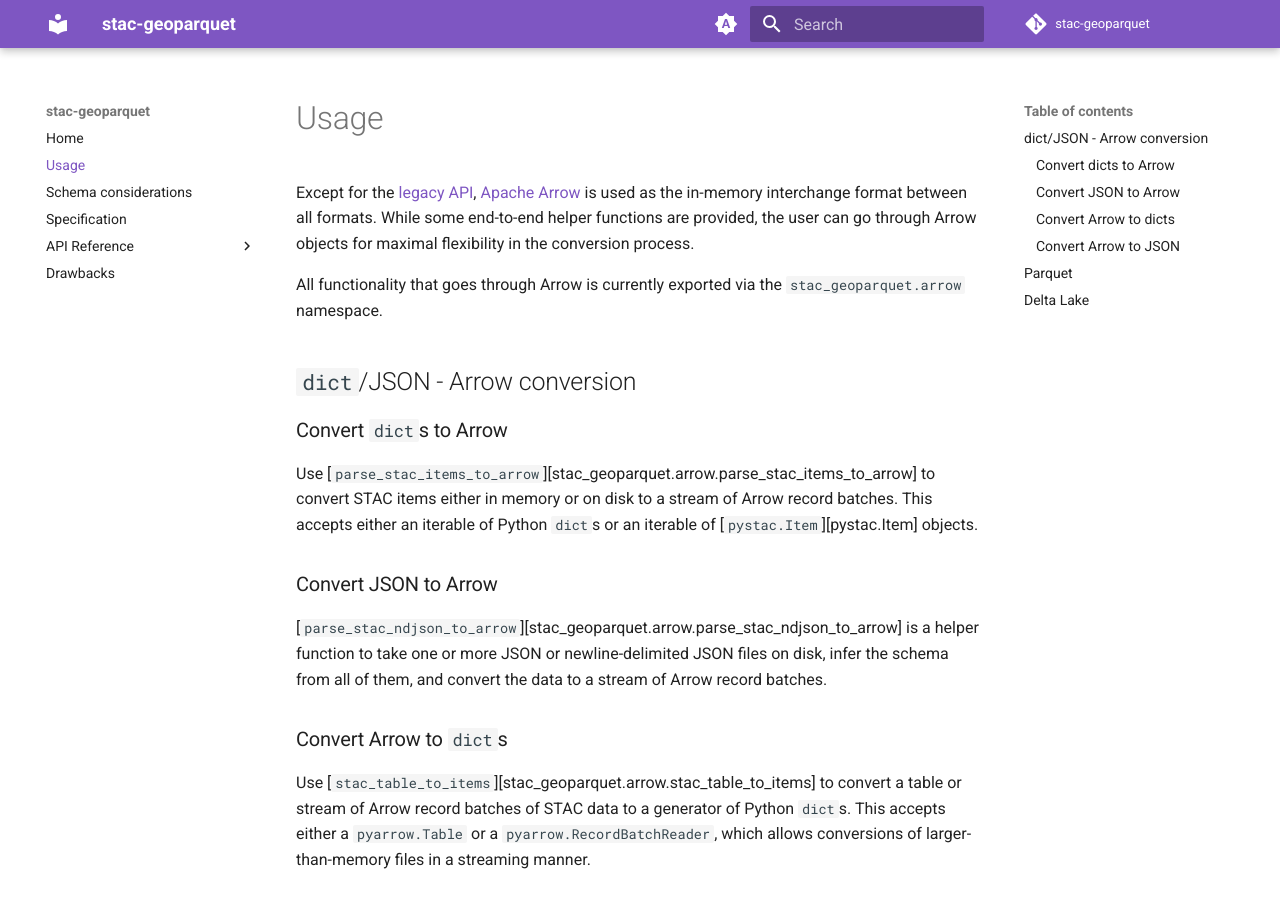
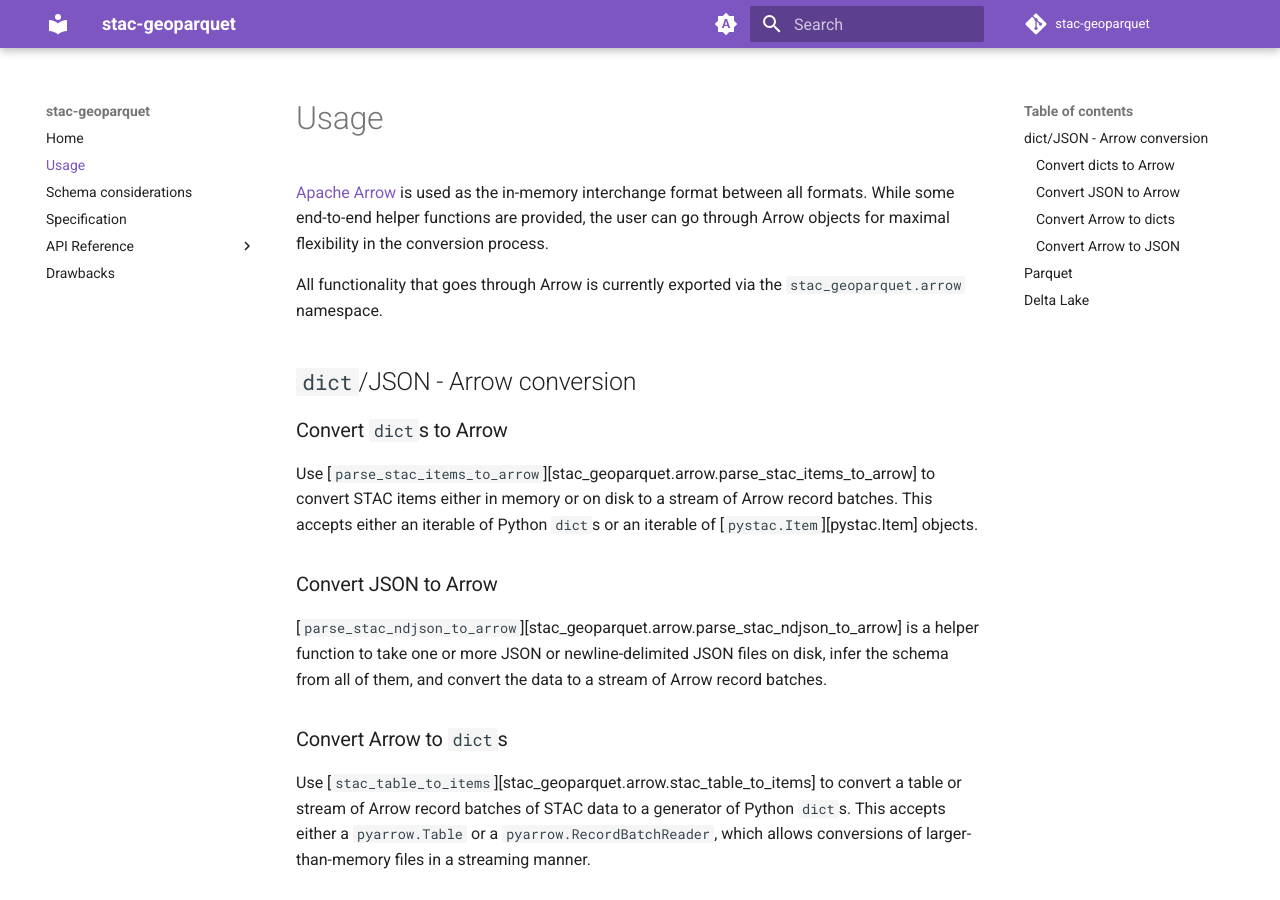
Before and after one commit to stac-utils/stac-geoparquet, an MkDocs documentation site: the page built from docs/usage.md, in a window 1280 px wide and 900 px high. Built offline with MkDocs 1.6.1 and Material for MkDocs 9.7.7, drawn with Linux system fonts in a browser that asks for light colours; comment, search, counter and statistics services are not loaded; the version menu is left out.

Commit message:
Update docs/usage.md
Co-authored-by: Tom Augspurger <taugspurger@microsoft.com>

```diff
--- a/docs/usage.md
+++ b/docs/usage.md
@@ -1,6 +1,6 @@
 # Usage
 
-Except for the [legacy API](api/legacy.md), [Apache Arrow](https://arrow.apache.org/) is used as the in-memory interchange format between all formats. While some end-to-end helper functions are provided, the user can go through Arrow objects for maximal flexibility in the conversion process.
+[Apache Arrow](https://arrow.apache.org/) is used as the in-memory interchange format between all formats. While some end-to-end helper functions are provided, the user can go through Arrow objects for maximal flexibility in the conversion process.
 
 All functionality that goes through Arrow is currently exported via the `stac_geoparquet.arrow` namespace.
 
```
